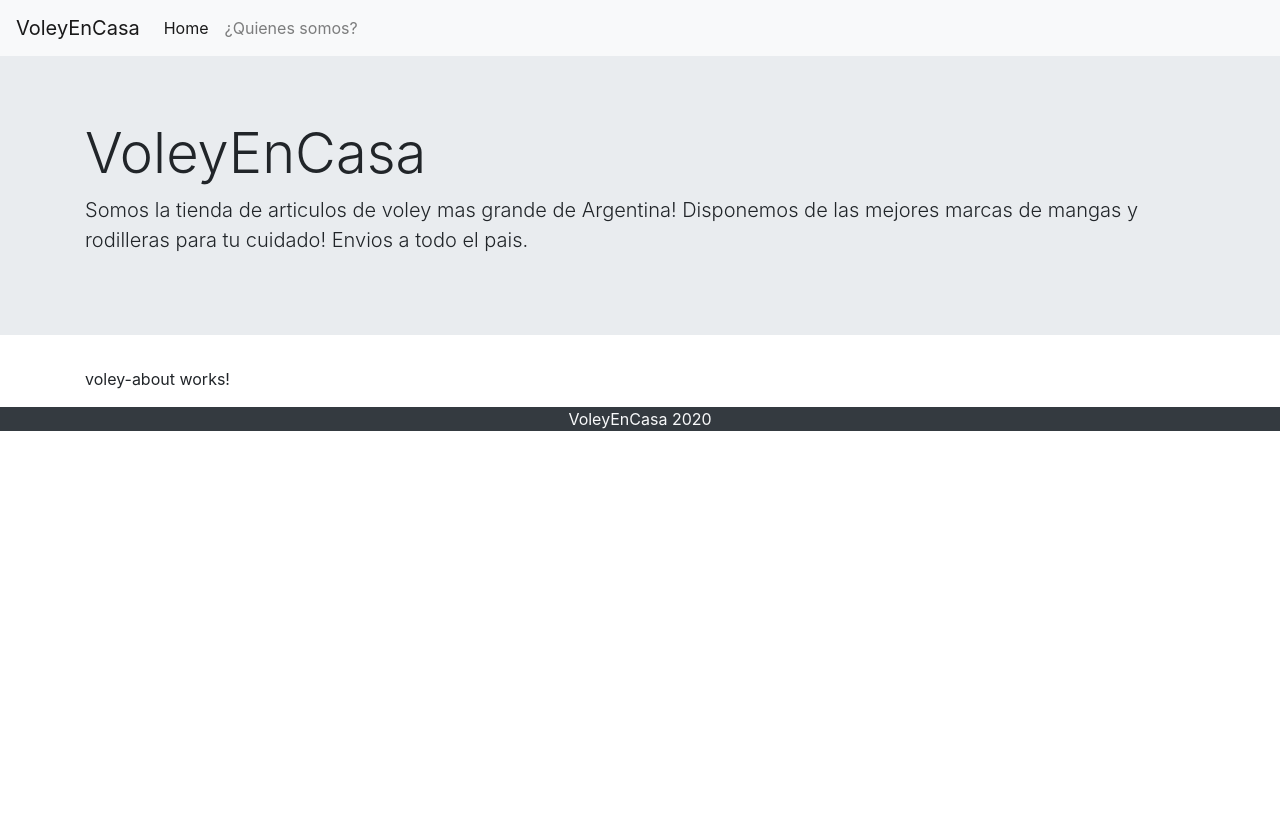
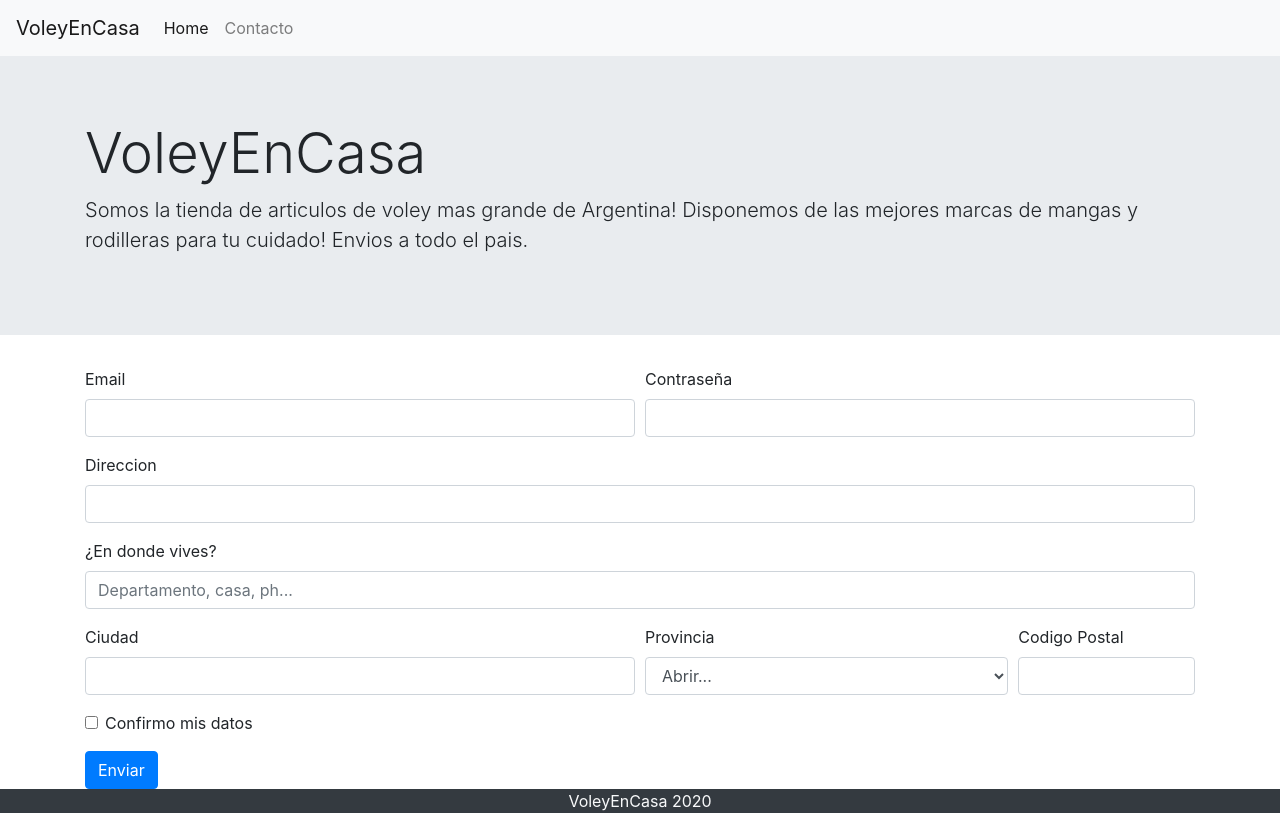
Before and after one commit to juanchomc17/angular-voley, an Angular app: page /about in a window 1280 px wide. Built offline with nearby package versions, Linux system fonts and the light colour scheme.

Commit message:
Fin tp angular

```diff
--- a/src/app/app.component.html
+++ b/src/app/app.component.html
@@ -9,7 +9,7 @@
         <a class="nav-link" [routerLink]="['/']">Home <span class="sr-only">(current)</span></a>
       </li>
       <li class="nav-item">
-        <a class="nav-link" [routerLink]="['/about']">¿Quienes somos?</a>
+        <a class="nav-link" [routerLink]="['/about']">Contacto</a>
       </li>
     </ul>
   </div>
--- a/src/app/carrito/carrito.component.html
+++ b/src/app/carrito/carrito.component.html
@@ -1 +1,12 @@
-<p>Carrito de compras</p>
+
+
+<div class="card" style="width: 18rem;">
+        <div class="card-header">
+      Tu Carrito de Compras
+        </div>
+    <ul class="list-group list-group-flush">
+        <li class="list-group-item" *ngFor="let product of cartList">
+        {{product.name}} : {{product.quantity}}
+        </li>
+    </ul>
+  </div>
--- a/src/app/carrito/carrito.component.ts
+++ b/src/app/carrito/carrito.component.ts
@@ -1,4 +1,7 @@
 import { Component, OnInit } from '@angular/core';
+import { observable } from 'rxjs';
+import { Product } from '../product-list/product';
+import { VoleyCartService } from '../voley-cart.service';
 
 @Component({
   selector: 'app-carrito',
@@ -7,7 +10,11 @@ import { Component, OnInit } from '@angular/core';
 })
 export class CarritoComponent implements OnInit {
 
-  constructor() { }
+  cartList: Product[] = [];
+  constructor(private cart : VoleyCartService) {
+    cart.cartList.subscribe((observable) => this.cartList = observable);
+
+  }
 
   ngOnInit(): void {
   }
--- a/src/app/input-number/input-number.component.scss
+++ b/src/app/input-number/input-number.component.scss
@@ -1,4 +1,4 @@
 
 input {
-    max-width: 35px;
+    max-width: 20px;
 }
--- a/src/app/product-list/product-list.component.html
+++ b/src/app/product-list/product-list.component.html
@@ -6,6 +6,7 @@
             <th>Tipo</th>
             <th>Precio</th>
             <th>Stock</th>
+            <th>Cantidad</th>
             <th>Compra</th>
         </tr>
     </thead>
@@ -19,6 +20,9 @@
             <td>
                 <app-input-number [(quantity)]="product.quantity" [max]="product.stock" *ngIf= "product.stock" (maxReached)="maxReached($event)"></app-input-number>
             </td>
+            <td>
+                <button class="btn btn-secondary text-center" (click)="addToCart(product)">Agregar al Carrito</button>
+            </td>
         </tr>
     </tbody>
 </table>
--- a/src/app/product-list/product-list.component.scss
+++ b/src/app/product-list/product-list.component.scss
@@ -4,6 +4,8 @@
 }
 td {
     vertical-align: middle;
+    width: 100px;
+
 }
 input {
     max-width: 35px;
--- a/src/app/product-list/product-list.component.ts
+++ b/src/app/product-list/product-list.component.ts
@@ -1,4 +1,5 @@
 import { Component, OnInit } from '@angular/core';
+import { VoleyCartService } from '../voley-cart.service';
 import { Product } from './product';
 
 @Component({
@@ -46,9 +47,17 @@ export class ProductListComponent implements OnInit {
       "quantity": 0,
     },
   ];
-  constructor() { }
+
+  constructor(private cart : VoleyCartService) {
+   }
 
   ngOnInit(): void {
+  }
+
+  addToCart(product): void {
+    this.cart.addToCart(product);
+    product.stock -= product.quantity;
+    product.quantity = 0;
   }
 
  maxReached(m: string) {
--- a/src/app/voley-about/voley-about.component.html
+++ b/src/app/voley-about/voley-about.component.html
@@ -1 +1,48 @@
-<p>voley-about works!</p>
+<form>
+    <div class="form-row">
+      <div class="form-group col-md-6">
+        <label for="inputEmail4">Email</label>
+        <input type="email" class="form-control" id="inputEmail4">
+      </div>
+      <div class="form-group col-md-6">
+        <label for="inputPassword4">Contraseña</label>
+        <input type="password" class="form-control" id="inputPassword4">
+      </div>
+    </div>
+    <div class="form-group">
+      <label for="inputAddress">Direccion</label>
+      <input type="text" class="form-control" id="inputAddress">
+    </div>
+    <div class="form-group">
+      <label for="inputAddress2">¿En donde vives?</label>
+      <input type="text" class="form-control" id="inputAddress2" placeholder="Departamento, casa, ph...">
+    </div>
+    <div class="form-row">
+      <div class="form-group col-md-6">
+        <label for="inputCity">Ciudad</label>
+        <input type="text" class="form-control" id="inputCity">
+      </div>
+      <div class="form-group col-md-4">
+        <label for="inputState">Provincia</label>
+        <select id="inputState" class="form-control">
+          <option selected>Abrir...</option>
+          <option>Buenos Aires</option>
+          <option>Cordoba</option>
+          <option>Santa Fe</option>
+        </select>
+      </div>
+      <div class="form-group col-md-2">
+        <label for="inputZip">Codigo Postal</label>
+        <input type="text" class="form-control" id="inputZip">
+      </div>
+    </div>
+    <div class="form-group">
+      <div class="form-check">
+        <input class="form-check-input" type="checkbox" id="gridCheck">
+        <label class="form-check-label" for="gridCheck">
+          Confirmo mis datos
+        </label>
+      </div>
+    </div>
+    <button type="submit" class="btn btn-primary">Enviar</button>
+  </form>
--- /dev/null
+++ b/src/app/voley-cart.service.ts
@@ -0,0 +1,28 @@
+import { isNgTemplate } from '@angular/compiler';
+import { Injectable } from '@angular/core';
+import { BehaviorSubject } from 'rxjs';
+import { Product } from './product-list/product';
+
+@Injectable({
+  providedIn: 'root'
+})
+export class VoleyCartService {
+
+  private _cartList: Product [] = [] ;
+  cartList: BehaviorSubject<Product[]> = new BehaviorSubject([]);
+
+  constructor() { }
+
+  addToCart(product: Product) {
+    let item: Product = this._cartList.find((v1) => v1.name == product.name);
+    if(!item){
+      this._cartList.push({... product});
+    } else{
+      item.quantity += product.quantity;
+    }
+    this.cartList.next(this._cartList);
+
+  }
+
+
+}
```
